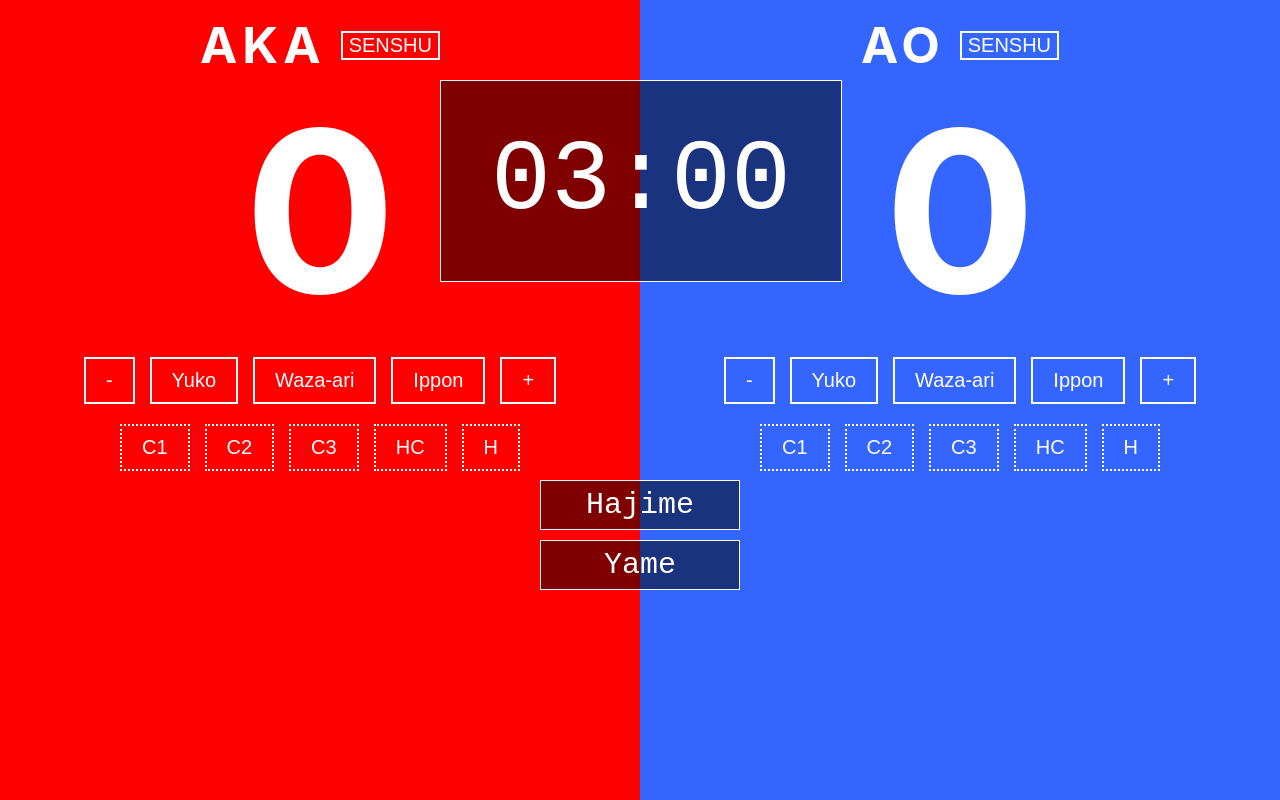
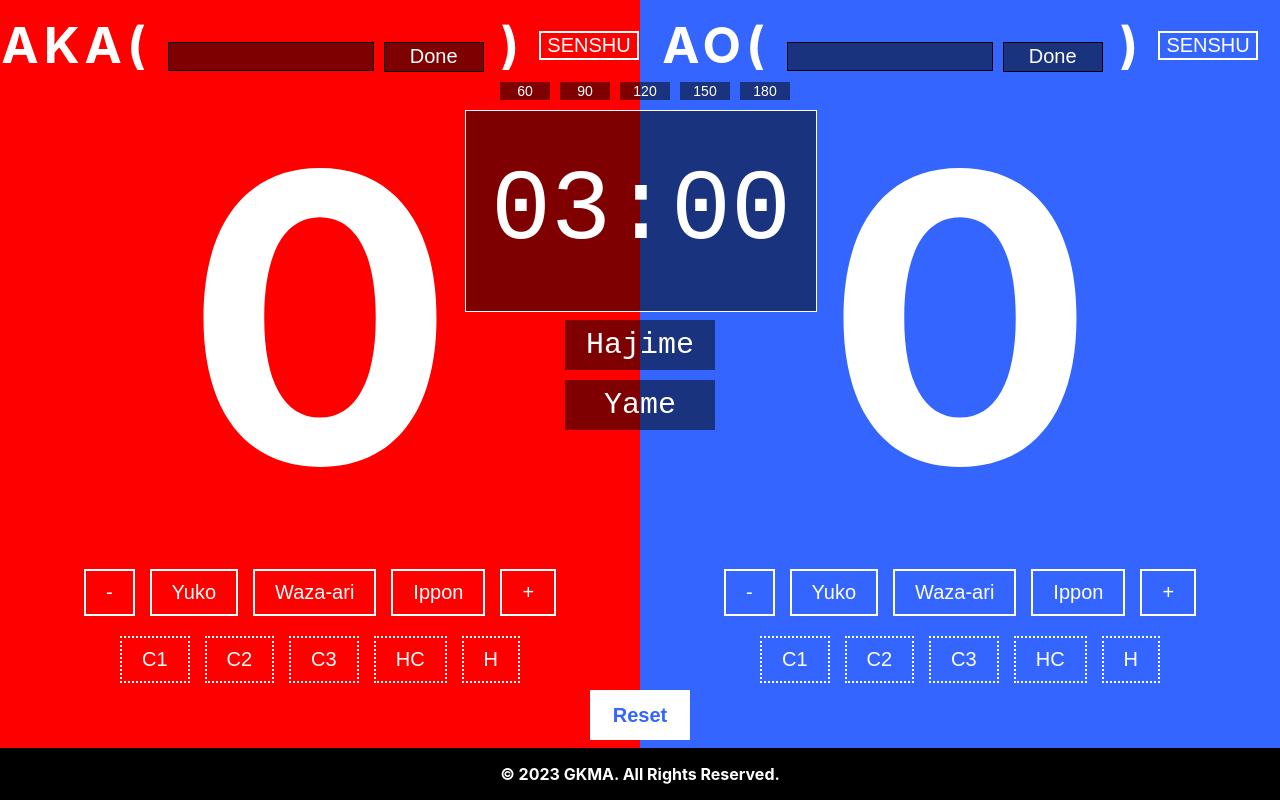
Before and after one commit to apk09/gkma-kumite-app, a React (Create React App) app: page / in a window 1280 px wide. Built offline with nearby package versions, Linux system fonts and the light colour scheme.

Commit message:
Third version of kumite app

```diff
--- a/src/components/kumite/aka-screen.jsx
+++ b/src/components/kumite/aka-screen.jsx
@@ -23,6 +23,29 @@ const AkaText = styled.h3`
   margin: 15px 0 0 0;
 `;
 
+const AkaInputText = styled.input`
+  background-color: rgba(0,0,0,.5);
+  color: #fff;
+  border: 1px solid #000;
+  width: 200px;
+  height: 25px;
+  font-size: 20px;
+  margin-right: 10px;
+`;
+
+const AkaDoneBtn = styled.button`
+  background-color: rgba(0,0,0,.5);
+  color: #fff;
+  height: 30px;
+  width: 100px;
+  font-size: 20px;
+  border: 1px solid #000;
+  &:hover {
+    background-color: transparent;
+    color: #fff;
+  }
+`;
+
 const SenshuButton = styled.button`
   font-size: 20px;
   margin: 15px 0 0 15px;
@@ -40,7 +63,7 @@ const SenshuButton = styled.button`
 
 const AkaScoreText = styled.p`
   color: #fff;
-  font-size: 225px;
+  font-size: 400px;
   font-weight: 700;
   margin: 0;
 `;
@@ -94,19 +117,23 @@ const PunishmentButtonContainer = styled.div`
 
 const AkaScreen = () => {
 
-  console.log('aka screen rendered');
+  const [playerName, setPlayerName] = useState('');
+  const [isPlayerName, setIsPlayerName] = useState(false);
   const [isSenshu, setIsSenshu] = useState(false);
   const [akaScore, setAkaScore] = useState(0);
   const [akaPunishments, setAkaPunishments] = useState([{ name: 'C1', selected: false }, { name: 'C2', selected: false }, { name: 'C3', selected: false }, { name: 'HC', selected: false }, { name: 'H', selected: false }]);
 
   const handlePunishments = (index) => {
-    setAkaPunishments(() => akaPunishments.map((punishment, idx) => index === idx ? { ...punishment, selected: !punishment?.selected } : index !== idx && punishment?.selected ? { ...punishment, selected: false } : punishment));
+    setAkaPunishments(() => akaPunishments?.map((punishment, idx) => index >= idx ? { ...punishment, selected: true } : { ...punishment, selected: false }));
   };
 
   return (
     <AkaScreenContainer>
       <AkaHeaderContainer>
-        <AkaText>AKA</AkaText>
+        {!isPlayerName ?
+          <AkaText>AKA( <AkaInputText value={playerName} onChange={(e) => setPlayerName(e.target.value)} type="text" /><AkaDoneBtn onClick={() => setIsPlayerName(true)}>Done</AkaDoneBtn> )</AkaText> :
+          <AkaText>{playerName ? <span>AKA({playerName})</span> : <span>AKA</span>}</AkaText>
+        }
         <SenshuButton onClick={() => setIsSenshu(!isSenshu)} className={`${isSenshu ? 'senshuSelected': ''}`}>SENSHU</SenshuButton>
       </AkaHeaderContainer>
       <AkaScoreText>{akaScore}</AkaScoreText>
--- a/src/components/kumite/ao-screen.jsx
+++ b/src/components/kumite/ao-screen.jsx
@@ -23,6 +23,29 @@ const AoText = styled.h3`
   margin: 15px 0 0 0;
 `;
 
+const AoInputText = styled.input`
+  background-color: rgba(0,0,0,.5);
+  color: #fff;
+  border: 1px solid #000;
+  width: 200px;
+  height: 25px;
+  font-size: 20px;
+  margin-right: 10px;
+`;
+
+const AoDoneBtn = styled.button`
+  background-color: rgba(0,0,0,.5);
+  color: #fff;
+  height: 30px;
+  width: 100px;
+  font-size: 20px;
+  border: 1px solid #000;
+  &:hover {
+    background-color: transparent;
+    color: #fff;
+  }
+`;
+
 const SenshuButton = styled.button`
   font-size: 20px;
   margin: 15px 0 0 15px;
@@ -40,7 +63,7 @@ const SenshuButton = styled.button`
 
 const AoScoreText = styled.p`
   color: #fff;
-  font-size: 225px;
+  font-size: 400px;
   font-weight: 700;
   margin: 0;
 `;
@@ -94,19 +117,23 @@ const PunishmentButtonContainer = styled.div`
 
 const AoScreen = () => {
 
-  console.log('ao screen rendered');
+  const [playerName, setPlayerName] = useState('');
+  const [isPlayerName, setIsPlayerName] = useState(false);
   const [isSenshu, setIsSenshu] = useState(false);
   const [aoScore, setAoScore] = useState(0);
   const [aoPunishments, setAoPunishments] = useState([{ name: 'C1', selected: false }, { name: 'C2', selected: false }, { name: 'C3', selected: false }, { name: 'HC', selected: false }, { name: 'H', selected: false }]);
 
   const handlePunishments = (index) => {
-    setAoPunishments(() => aoPunishments.map((punishment, idx) => index === idx ? { ...punishment, selected: !punishment?.selected } : index !== idx && punishment?.selected ? { ...punishment, selected: false } : punishment));
+    setAoPunishments(() => aoPunishments.map((punishment, idx) => index >= idx ? { ...punishment, selected: true } : { ...punishment, selected: false }));
   };
 
   return (
     <AoScreenContainer>
       <AoHeaderContainer>
-        <AoText>AO</AoText>
+        {!isPlayerName ?
+          <AoText>AO( <AoInputText value={playerName} onChange={(e) => setPlayerName(e.target.value)} type="text" /><AoDoneBtn onClick={() => setIsPlayerName(true)}>Done</AoDoneBtn> )</AoText> :
+          <AoText>{playerName ? <span>AKA({playerName})</span> : <span>AKA</span>}</AoText>
+        }
         <SenshuButton onClick={() => setIsSenshu(!isSenshu)} className={`${isSenshu ? 'senshuSelected': ''}`}>SENSHU</SenshuButton>
       </AoHeaderContainer>
       <AoScoreText>{aoScore}</AoScoreText>
--- a/src/components/kumite/kumite-app.jsx
+++ b/src/components/kumite/kumite-app.jsx
@@ -1,12 +1,15 @@
-import React, { useRef } from 'react';
+import React, { useRef, useState } from 'react';
 import styled from 'styled-components';
+import GkmaFooter from '../shared/gkma-footer';
+import GkmaHeader from '../shared/gkma-header';
 import AkaScreen from './aka-screen';
 import AoScreen from './ao-screen';
 import KumiteTimer from './kumite-timer';
+import KumiteTimerOptions from './kumite-timer-options';
 
 const KumiteContainer = styled.div`
   width: 100%;
-  display: flex
+  display: flex;
 `;
 
 const AkaContainer = styled.div`
@@ -21,13 +24,23 @@ const AoContainer = styled.div`
   width: 50%;
 `;
 
+const KumiteTimerOptionsContainer = styled.div`
+  position: absolute;
+  top: 10%;
+  left: calc(50% - 175px);
+  width: 350px;
+  .disabled {
+    cursor: not-allowed;
+  }
+`;
+
 const KumiteTimerContainer = styled.div`
   position: absolute;
-  left: calc(50% - 200px);
-  top: calc(10%);
+  left: calc(50% - 175px);
+  top: calc(10% + 30px);
   background-color: rgba(0,0,0,.5);
   height: 200px;
-  width: 400px;
+  width: 350px;
   border: 1px groove #fff;
   display: flex;
   align-items: center;
@@ -39,46 +52,67 @@ const KumiteTimerContainer = styled.div`
 
 const TimerControlButtons = styled.div`
   position: absolute;
-  left: calc(50% - 100px);
-  top: 60%;
-  width: 200px;
+  left: calc(50% - 75px);
+  top: calc(10% + 240px);
+  width: 150px;
   display: inline-grid;
 `;
 
 const HajimeButton = styled.button`
   background-color: rgba(0,0,0,.5);
-  border: 1px groove #fff;
+  border: none;
   color: #fff;
   font-family: monospace;
   font-size: 30px;
   margin-bottom: 10px;
   height: 50px;
+  cursor: pointer;
   &:hover {
-    background-color: #fff;
+    background-color: transparent;
     color: #000;
-    border: 1px dotted #000;
+    border: 3px dotted #000;
   }
 `;
 
 const YameButton = styled.button`
   background-color: rgba(0,0,0,.5);
-  border: 1px groove #fff;
+  border: none;
   color: #fff;
   font-family: monospace;
   font-size: 30px;
   height: 50px;
+  cursor: pointer;
   &:hover {
-    background-color: #fff;
+    background-color: transparent;
     color: #000;
-    border: 1px dotted #000;
+    border: 3px dotted #000;
+  }
+`;
+
+const ResetButton = styled.button`
+  position: absolute;
+  bottom: 7.5%;
+  width: 100px;
+  height: 50px;
+  background-color: #fff;
+  color: #3466ff;
+  border: none;
+  font-size: 20px;
+  font-weight: bold;
+  left: calc(50% - 50px);
+  &:hover {
+    color: #fe0000;
   }
 `;
 
 const KumiteApp = () => {
 
   const countdownRef = useRef(null);
+  const [isHajime, setIsHajime] = useState(false);
+  const [timerSelected, setTimerSelected] = useState(180);
 
   const handleHajime = () => {
+    setIsHajime(true);
     countdownRef.current.start();
   };
 
@@ -88,19 +122,25 @@ const KumiteApp = () => {
 
   return (
     <KumiteContainer>
+      {/* <GkmaHeader /> */}
       <AkaContainer>
         <AkaScreen />
       </AkaContainer>
+      <KumiteTimerOptionsContainer>
+        <KumiteTimerOptions setTimerSelected={setTimerSelected} isHajime={isHajime} />
+      </KumiteTimerOptionsContainer>
       <KumiteTimerContainer>
-        <KumiteTimer countdownRef={countdownRef} />
+        <KumiteTimer countdownRef={countdownRef} timerSelected={timerSelected} />
       </KumiteTimerContainer>
+      <AoContainer>
+        <AoScreen />
+      </AoContainer>
       <TimerControlButtons>
         <HajimeButton onClick={() => handleHajime()}>Hajime</HajimeButton>
         <YameButton onClick={() => handleYame()}>Yame</YameButton>
       </TimerControlButtons>
-      <AoContainer>
-        <AoScreen />
-      </AoContainer>
+      <ResetButton onClick={() => window.location.reload()}>Reset</ResetButton>
+      <GkmaFooter/>
     </KumiteContainer>
   );
 }
--- /dev/null
+++ b/src/components/kumite/kumite-timer-options.jsx
@@ -0,0 +1,28 @@
+import React from "react";
+import styled from "styled-components";
+
+const TimerButton = styled.button`
+  background-color: rgba(0,0,0,.5);
+  width: 50px;
+  font-size: 14px;
+  border: none;
+  color: #fff;
+  margin-left: 10px;
+  cursor: pointer;
+  &:hover {
+    background-color: transparent;
+    color: #000;
+    border: 1px dotted #000;
+  }
+`;
+
+const KumiteTimerOptions = ({ setTimerSelected, isHajime }) => {
+
+  const timerOptions = [60, 90, 120, 150, 180];
+
+  return (
+    timerOptions.map((timer) => <TimerButton onClick={() => setTimerSelected(timer)} disabled={isHajime} className={`${isHajime ? 'disabled': ''}`}>{timer}</TimerButton>)
+  );
+};
+
+export default KumiteTimerOptions;
--- a/src/components/kumite/kumite-timer.jsx
+++ b/src/components/kumite/kumite-timer.jsx
@@ -1,7 +1,7 @@
 import React from 'react';
 import Countdown from 'react-countdown';
 
-const KumiteTimer = ({ countdownRef }) => {
+const KumiteTimer = ({ countdownRef, timerSelected }) => {
 
   const renderer = (data) => <span>{data.formatted.minutes}:{data.formatted.seconds}</span>;
 
@@ -9,7 +9,7 @@ const KumiteTimer = ({ countdownRef }) => {
     <>
       <Countdown
         ref={countdownRef}
-        date={Date.now() + 180000}
+        date={Date.now() + timerSelected*1000}
         autoStart={false}
         renderer={renderer}
       />
--- /dev/null
+++ b/src/components/shared/gkma-footer.jsx
@@ -0,0 +1,24 @@
+import React from "react";
+import styled from "styled-components";
+
+const FooterContainer = styled.div`
+  position: fixed;
+  bottom: 0;
+  width: 100%;
+  background: #000;
+`;
+
+const FooterText = styled.p`
+  color: #fff;
+  font-weight: bold;
+`;
+
+const GkmaFooter = () => {
+  return (
+    <FooterContainer>
+      <FooterText>© 2023 GKMA. All Rights Reserved.</FooterText>
+    </FooterContainer>
+  );
+};
+
+export default GkmaFooter;
--- /dev/null
+++ b/src/components/shared/gkma-header.jsx
@@ -0,0 +1,25 @@
+import React from "react";
+import styled from "styled-components";
+
+const HeaderContainer = styled.div`
+  position: fixed;
+  top: 0%;
+  background: #000;
+  width: 100%;
+`;
+
+const HeaderText = styled.p`
+  color: #fff;
+  font-family: Verdana;
+  font-weight: bold;
+`;
+
+const GkmaHeader = () => {
+  return (
+    <HeaderContainer>
+      <HeaderText>Goju-Ryu Karate-Do Martial Arts Association (G.K.M.A)</HeaderText>
+    </HeaderContainer>
+  );
+};
+
+export default GkmaHeader;
```
